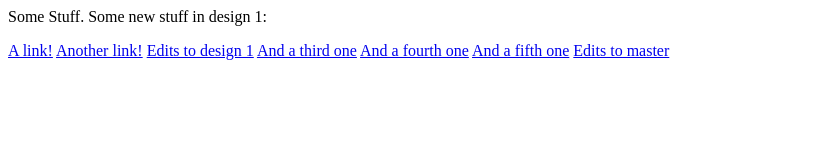
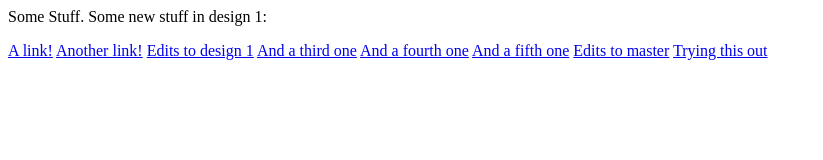
Before and after one commit to rossvdl/projectOne, a plain HTML site: page index.html in a window 1280 px wide. Shown: the whole page, without its empty margins (0-823 px from the left). Drawn offline with Linux system fonts and the light colour scheme.

Commit message:
something new

```diff
--- a/index.html
+++ b/index.html
@@ -11,5 +11,6 @@
 	<a href="http://www.google.com/">And a fourth one</a>
 	<a href="http://www.google.com/">And a fifth one</a>
 	<a href="http://www.google.com/">Edits to master</a>
+	<a href="http://www.google.com/">Trying this out</a>
 </body>
 </html>
```
